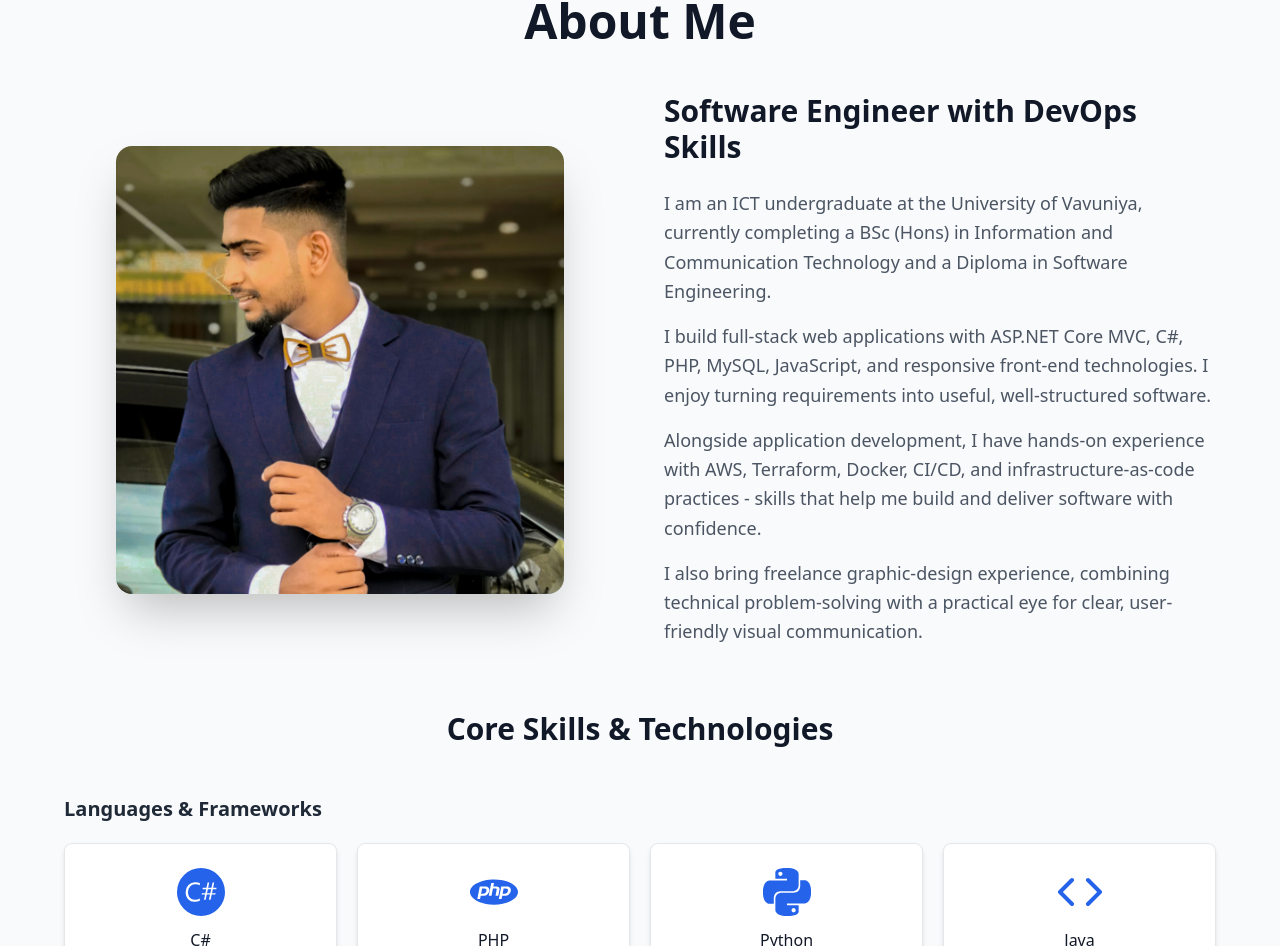
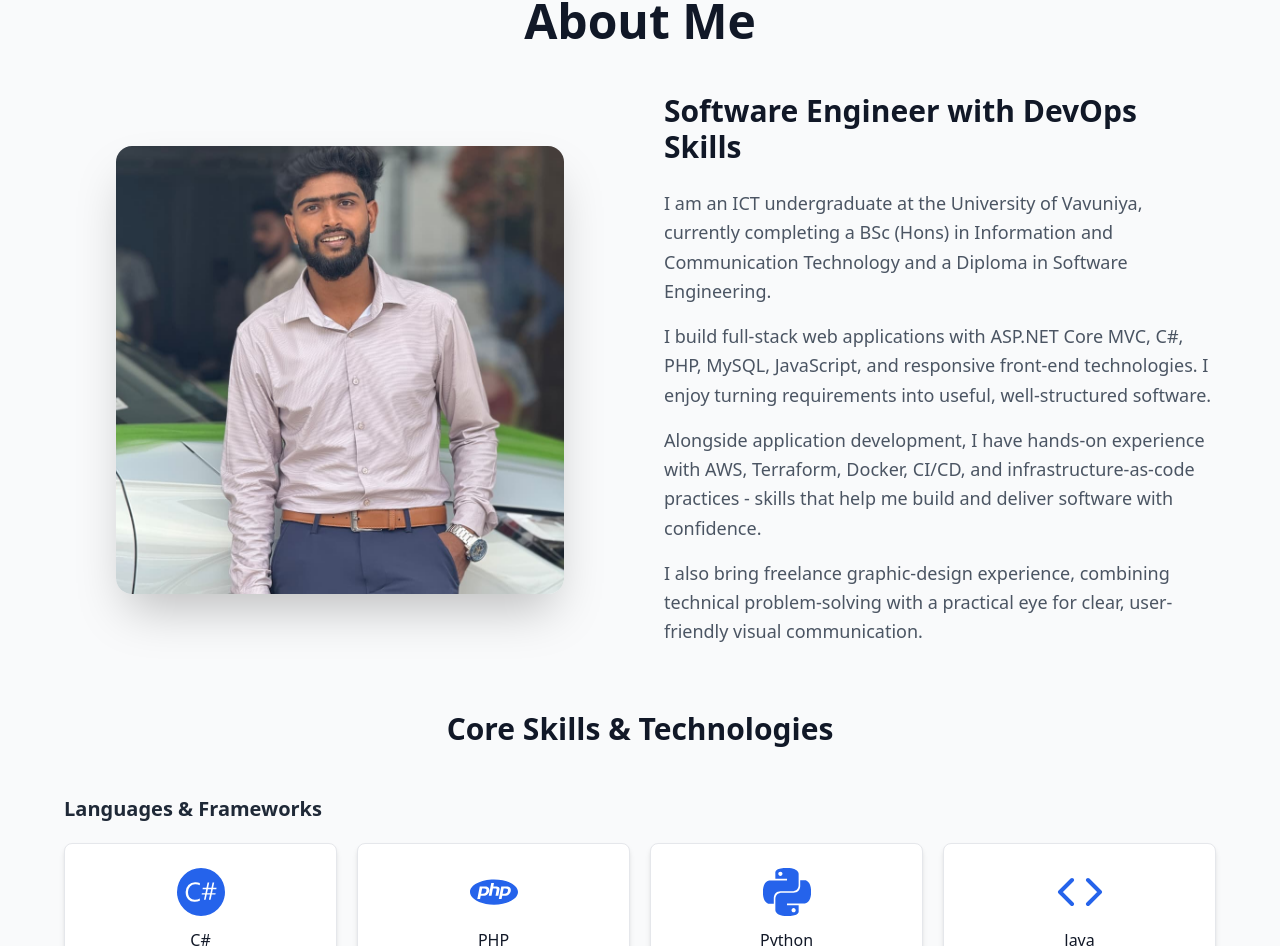
Before and after one commit to Mohamedbashry/my-portfolio, a React (Vite) app: page / in a window 1280 px wide. Shown: the part 883-1829 px from the top of the page. Built offline with nearby package versions, Linux system fonts and the light colour scheme.

Commit message:
updated image

```diff
--- a/src/pages/AboutSinglePage.tsx
+++ b/src/pages/AboutSinglePage.tsx
@@ -63,7 +63,7 @@ const AboutSinglePage = () => {
           >
             <div className="w-full max-w-md aspect-square rounded-2xl shadow-2xl overflow-hidden">
               <img
-                src="/Bashryimg.jpg"
+                src="/Bashryimg.jpeg"
                 alt="Mohamed Bashry"
                 className="w-full h-full object-cover object-[100%_25%]"
               />
```
Also changed, not shown: public/Bashryimg.jpeg (added), public/Bashryimg.jpg (deleted).
